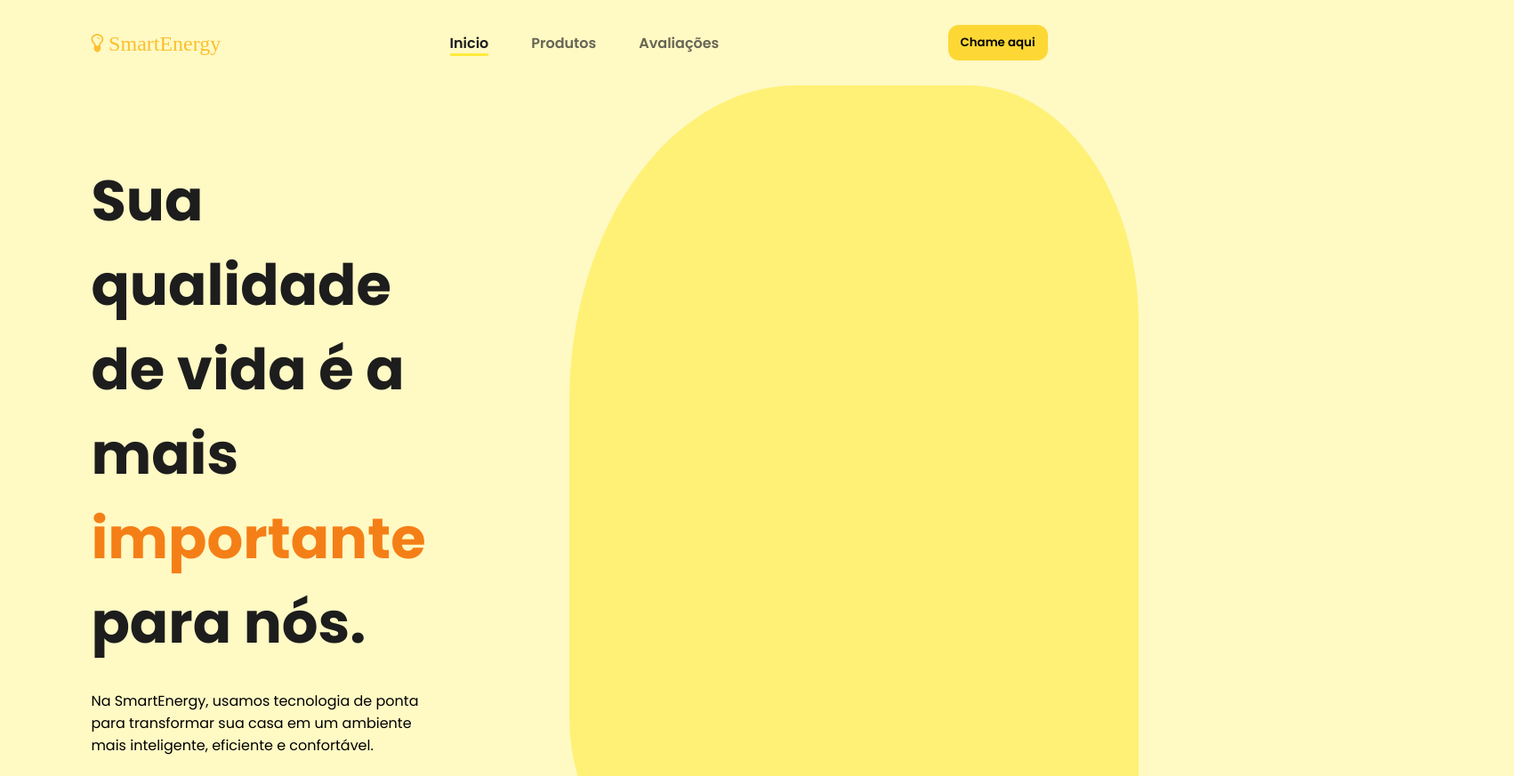
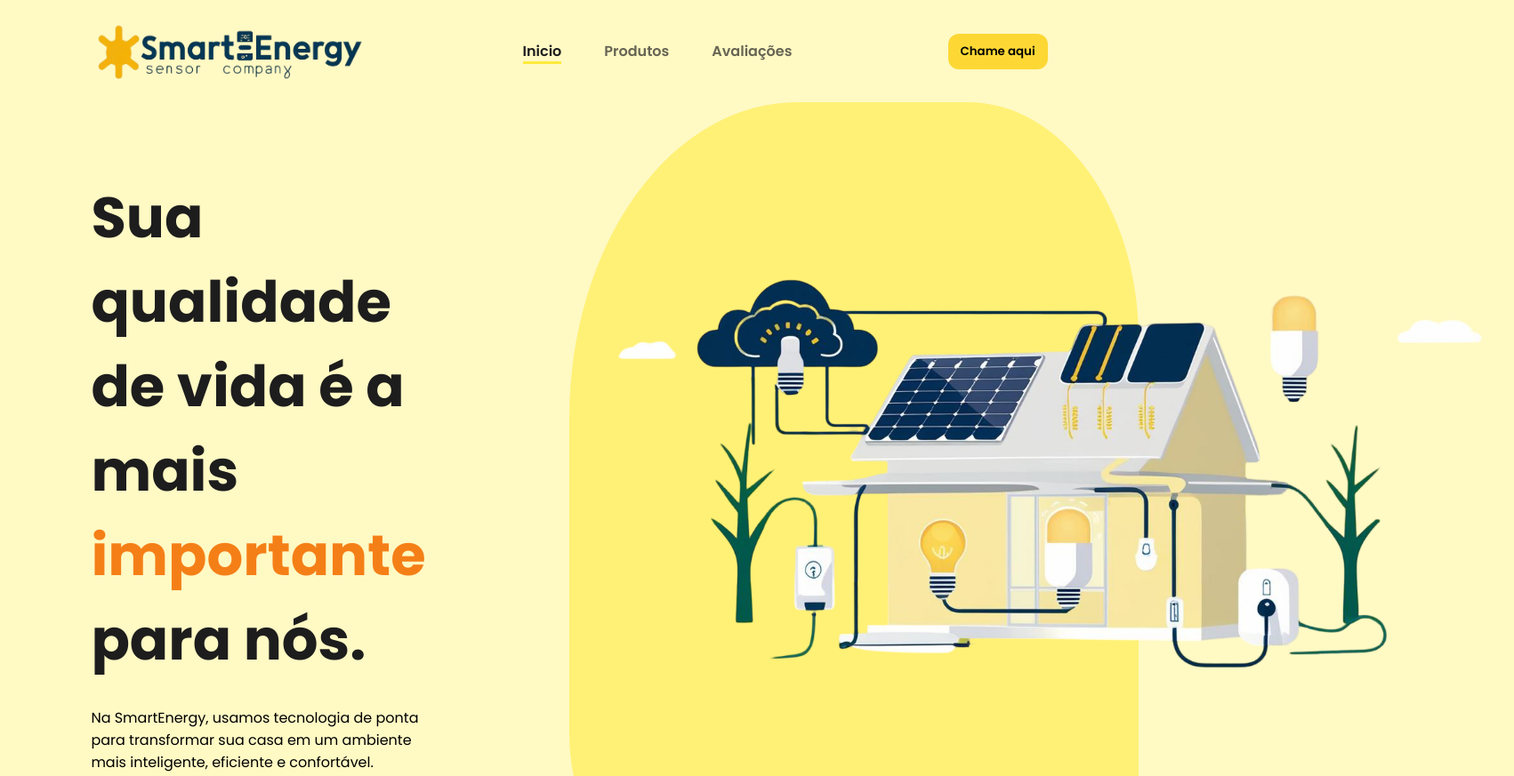
Before and after one commit to LukeFalcox/ProjetoIntegradorSem1, a website: page index.html in a window 1280 px wide. Shown: the top 873 px of the page at 89% size, 1702 px wide, since content can reach past the window. Drawn offline with Linux system fonts and the light colour scheme.

Commit message:
Adicinado Logo

```diff
--- a/assets/css/styles.css
+++ b/assets/css/styles.css
@@ -79,7 +79,7 @@ section {
 
 header {
   width: 100%;
-  padding: 28px 8%;
+  padding: 20px 8%;
   position: sticky;
   top: 0;
   background-color: var(--color-primary-1);
@@ -536,3 +536,17 @@ footer {
   font-weight: bold;
   unicode-bidi: isolate;
 }
+
+#LogoSmartEnergy {
+  display: flex;
+  justify-content: center;
+  align-items: center;
+  height: 600px;
+  padding-left: 0px;
+  margin-top: 150px;
+}
+
+#LogoInicio {
+  width: 310px;
+  height: 75px;
+}
--- a/index.html
+++ b/index.html
@@ -13,7 +13,11 @@
 <body>
   <header>
     <nav id="navbar">
-      <i class="fa fa-lightbulb-o" aria-hidden="true" id="nav_logo"> SmartEnergy</i>
+
+    <!-- <i class="fa fa-lightbulb-o" aria-hidden="true" id="nav_logo"> SmartEnergy</i> -->
+
+    <img id="LogoInicio" src="./assets/img/Logo SmartEnergy2 Recortada.png" alt="SmartEnergy2">
+
 
       <ul id="nav_list">
         <li class="nav-item active">
@@ -53,7 +57,11 @@
 
   <main id="content">
     <section id="home">
-      <div class="shape"></div>
+      <div class="shape">
+
+        <img id="LogoSmartEnergy" src="./assets/img/SmartEnergy.png" alt="Logo SmartEnergy2">
+
+      </div>
       <div id="cta">
         <h1 class="title">
           Sua qualidade de vida é a mais
```
Also changed, not shown: assets/img/Logo SmartEnergy1.png (added), assets/img/Logo SmartEnergy2 Recortada.png (added), assets/img/Logo SmartEnergy2.png (added), assets/img/SmartEnergy.png (added).
